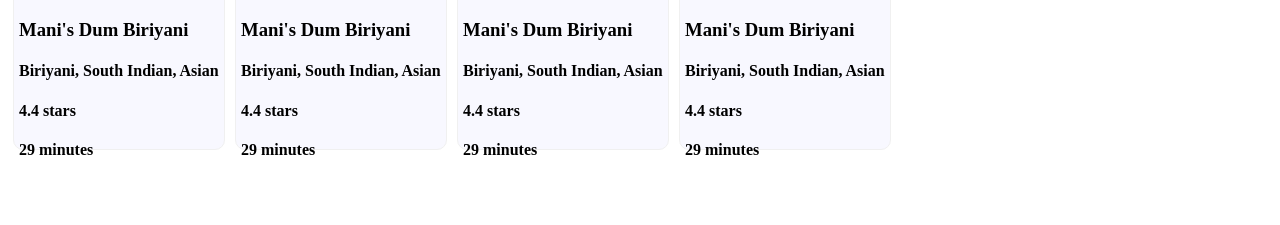
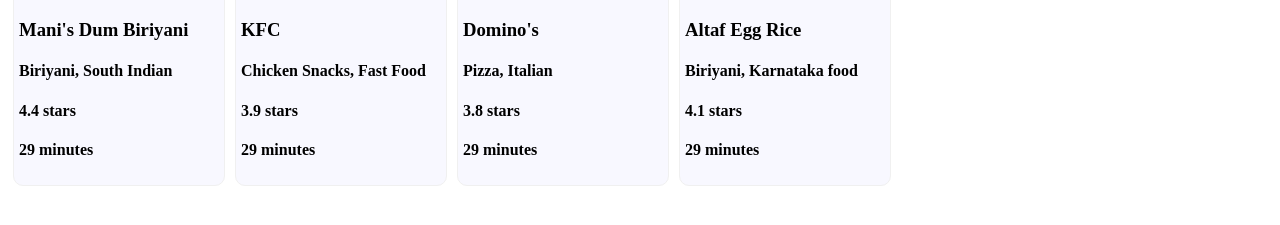
Before and after one commit to adityahongal/foody-react, a React app: page / in a window 1280 px wide. Shown: the part 305-530 px from the top of the page. Built offline with nearby package versions, Linux system fonts and the light colour scheme.

Commit message:
Added static prop

```diff
--- a/App.js
+++ b/App.js
@@ -20,13 +20,13 @@
     )
 }
 
-const RestaurantCard = () => {
+const RestaurantCard = ( {resName, cuisine, resStar} ) => {
     return (
         <div className="res-card">
             <img className="res-logo" src="https://media-assets.swiggy.com/swiggy/image/upload/fl_lossy,f_auto,q_auto,w_660/lufqwcvjqllfw24ab82x" alt="res-logo"/>
-            <h3>Mani's Dum Biriyani</h3>
-            <h4>Biriyani, South Indian, Asian</h4>
-            <h4>4.4 stars</h4>
+            <h3>{resName}</h3>
+            <h4>{cuisine}</h4>
+            <h4>{resStar} stars</h4>
             <h4>29 minutes</h4>
         </div>
     )
@@ -37,10 +37,10 @@
         <div className="body">
             <div className="search">Search</div>
             <div className="res-container">
-                <RestaurantCard/>
-                <RestaurantCard/>
-                <RestaurantCard/>
-                <RestaurantCard/>
+                <RestaurantCard resName="Mani's Dum Biriyani" cuisine="Biriyani, South Indian" resStar="4.4"/>
+                <RestaurantCard resName="KFC" cuisine="Chicken Snacks, Fast Food" resStar="3.9"/>
+                <RestaurantCard resName="Domino's" cuisine="Pizza, Italian" resStar="3.8"/>
+                <RestaurantCard resName="Altaf Egg Rice" cuisine="Biriyani, Karnataka food" resStar="4.1"/>
             </div>
         </div>
     )
--- a/index.css
+++ b/index.css
@@ -55,7 +55,6 @@
 .res-card {
     margin: 5px;
     width: 200px;
-    height: 300px;
     border: 1px solid #f0f0f0;
     border-radius: 10px;
     background-color: ghostwhite;
```
